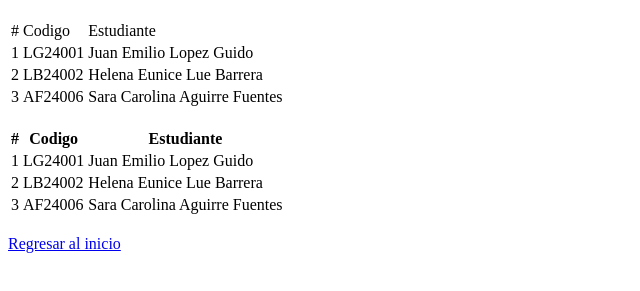
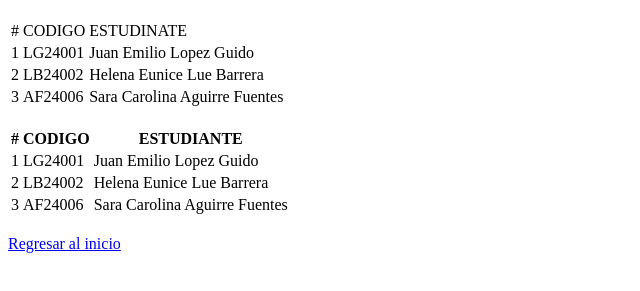
Before and after one commit to MelidaZuniga55/PracticaHTML, a plain HTML site: page views/tabla.html in a window 1280 px wide. Shown: the part 167-458 px from the top of the page, without its empty margins (0-640 px from the left). Drawn offline with Linux system fonts and the light colour scheme.

```diff
--- a/views/tabla.html
+++ b/views/tabla.html
@@ -22,8 +22,8 @@
     <table>
         <tr>
             <td>#</td>
-            <td>Codigo</td>
-            <td>Estudiante</td>
+            <td>CODIGO</td>
+            <td>ESTUDINATE</td>
         </tr>
         <tr>
             <td>1</td>
@@ -48,8 +48,8 @@
         <thead>
             <tr>
                 <th>#</th>
-                <th>Codigo</th>
-                <th>Estudiante</th>
+                <th>CODIGO</th>
+                <th>ESTUDIANTE</th>
             </tr>
         </thead>
         <tbody>
@@ -71,9 +71,6 @@
         </tbody>
     </table>
     </main>
-    <footer>
-
-    </footer>
     <!-- direccionamiento-->
     <br>
     <a href="../index.html">Regresar al inicio</a>
```
